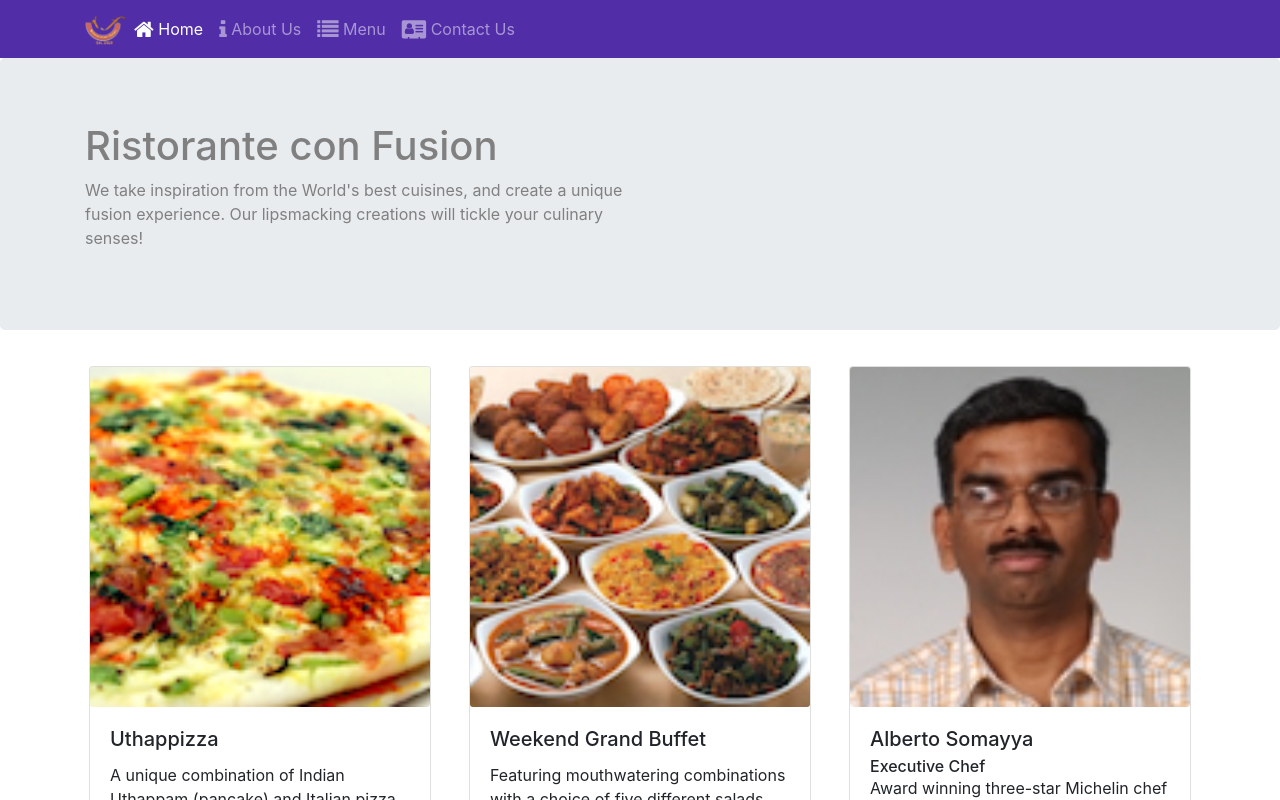
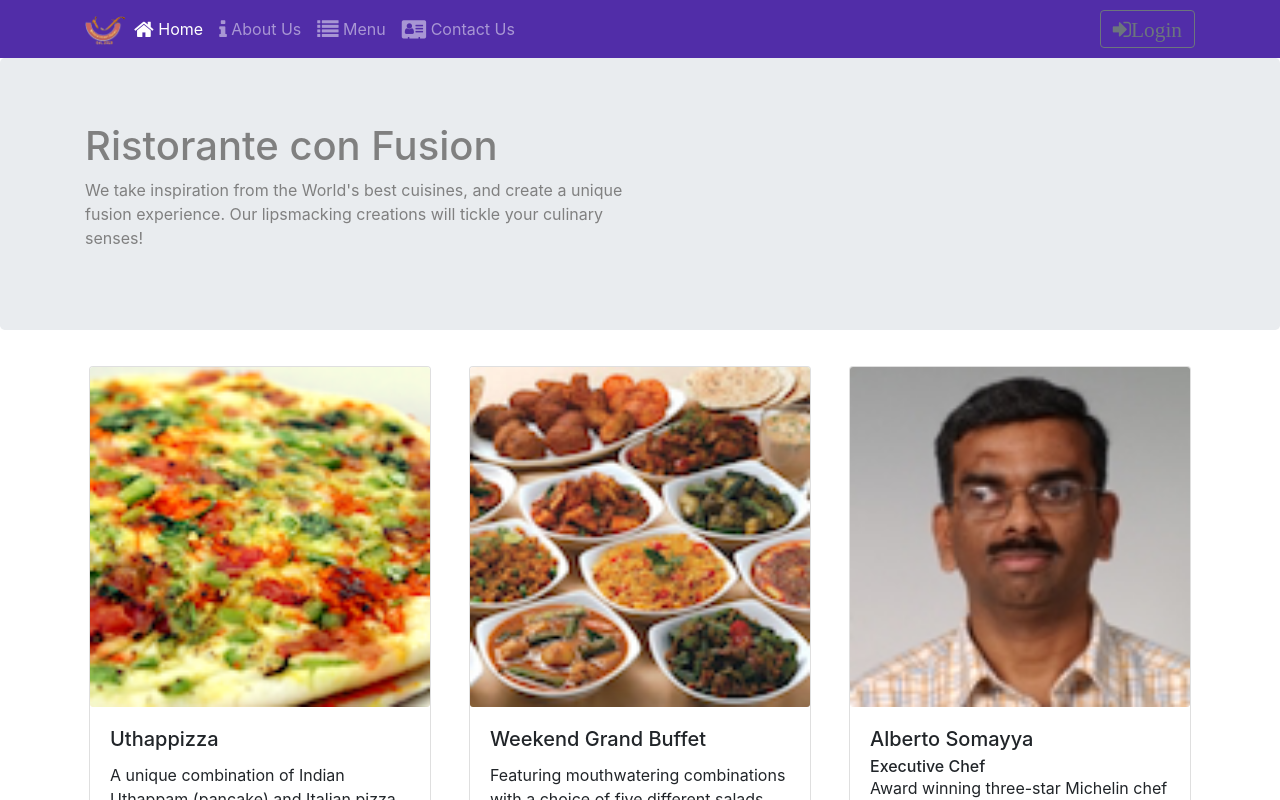
Before and after one commit to jp194/confusio, a React (Create React App) app: page /home in a window 1280 px wide. Shown: the top 800 px of the page. Built offline with nearby package versions, Linux system fonts and the light colour scheme.

Commit message:
Uncontrolled Forms

```diff
--- a/src/components/Header.js
+++ b/src/components/Header.js
@@ -1,6 +1,7 @@
 import React from 'react';
 import {Component} from 'react';
-import { Navbar, NavbarBrand,NavbarToggler, Jumbotron ,Nav,Collapse,NavItem} from 'reactstrap';
+import { Navbar, NavbarBrand,NavbarToggler, Jumbotron ,Nav,Collapse,NavItem,Modal,ModalHeader,ModalBody,
+         Form,Input,Button,Label,FormGroup,Row,Col} from 'reactstrap';
 
 import {NavLink} from 'react-router-dom';
 
@@ -9,8 +10,11 @@ class Header extends Component{
         super(props);
 
         this.toggleNav = this.toggleNav.bind(this);
+		this.toggleModal=this.toggleModal.bind(this);
+		this.handleSubmit=this.handleSubmit.bind(this);
         this.state = {
-          isNavOpen: false
+          isNavOpen: false,
+		  isModalOpen:false
         };
       }
 
@@ -19,6 +23,23 @@ class Header extends Component{
           isNavOpen: !this.state.isNavOpen
         });
       }
+
+	  toggleModal(){
+		  this.setState({
+			  isModalOpen:!this.state.isModalOpen
+		  });
+
+	  }
+
+	  handleSubmit(event){
+		  this.setState({
+			  isModalOpen:!this.state.isModalOpen
+		  });
+		   alert("Username: " + this.username.value + " Password: " + this.password.value
+            );
+
+		  event.preventDefault;
+	  }
 
     render() {
         return(
@@ -41,10 +62,46 @@ class Header extends Component{
                             <NavItem>
                                 <NavLink className="nav-link" to='/contactus'><span className="fa fa-address-card fa-lg"></span> Contact Us</NavLink>
                             </NavItem>
+
                             </Nav>
+
+						<Nav navbar className="ml-auto">
+						<NavItem>
+							  <Button outline onClick={this.toggleModal}>
+							    <span className="fa fa-sign-in fa-lg">Login</span>
+							  </Button>
+							</NavItem></Nav>
 			 </Collapse>
 		  </div>
 		 </Navbar>
+
+
+		 <Modal isOpen={this.state.isModalOpen} toggle={this.toggleModal}>
+		    <ModalHeader>Login</ModalHeader>
+			<ModalBody>
+			    <Form onSubmit={this.handleSubmit}>
+				    <FormGroup row className="m-1">
+					   <Label htmlFor="Username" >User Name:</Label>
+					   <Input type="text"
+					   innerRef={(input)=> this.username=input}></Input>
+					</FormGroup>
+					<FormGroup row className="m-1">
+					  <Label htmlFor="Password" >Password:</Label>
+					   <Input type="password"
+					   innerRef={(input)=>this.password=input}></Input>
+					</FormGroup>
+					<FormGroup row className="m-1">
+
+					<Button color="dark" type="submit">Submit</Button>
+					</FormGroup>
+				</Form>
+
+
+			</ModalBody>
+		 </Modal>
+
+
+
 
 		 <Jumbotron>
       		 <div className="container">
```
